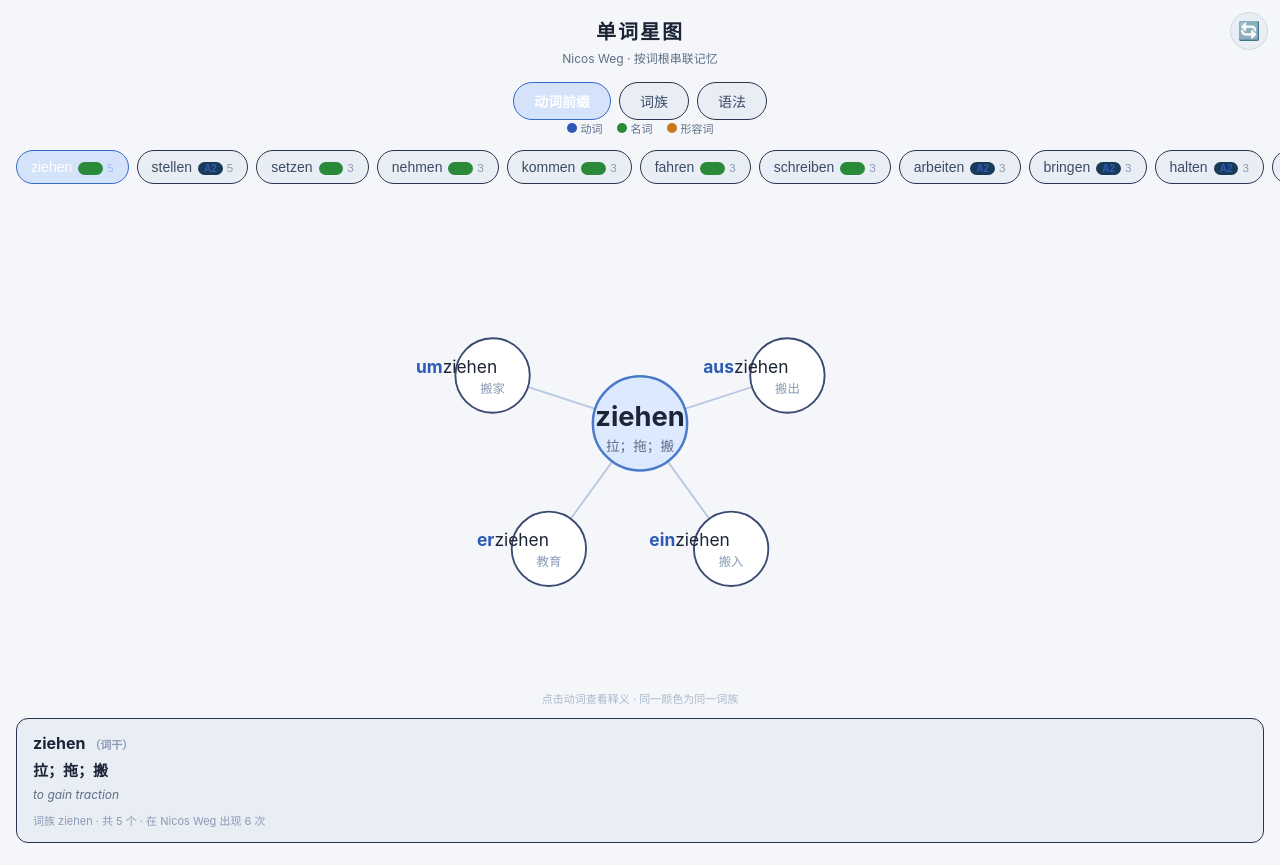
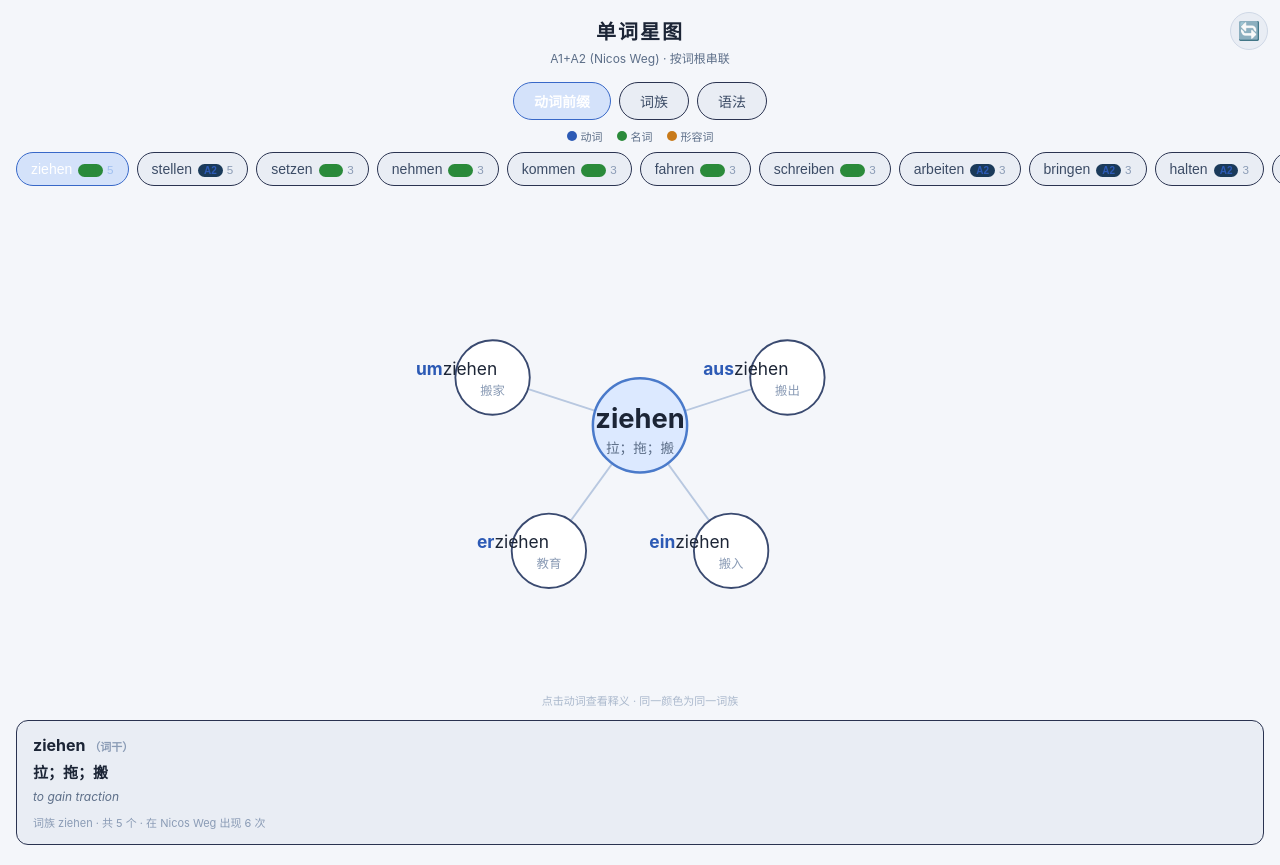
Before and after one commit to wdjiangdev/delernen, a plain HTML site: page a1a2/index.html in a window 1280 px wide. Drawn offline with Linux system fonts and the light colour scheme.

Commit message:
星图: a1a2副标题与a1b2格式统一; 图例上下居中

```diff
--- a/a1a2/index.html
+++ b/a1a2/index.html
@@ -34,7 +34,7 @@ header p{font-size:12px;color:var(--text3);margin-top:4px}
 #tabs{position:relative;z-index:1;display:flex;gap:8px;justify-content:center;padding:8px 16px 0}
 .tab{padding:8px 20px;border-radius:20px;border:1px solid #2a3350;background:var(--bg-elev);color:var(--text2);font-size:14px;cursor:pointer}
 .tab.active{background:var(--accentbg);border-color:var(--accent);color:#fff;font-weight:600}
-#groupNav{position:relative;z-index:1;display:flex;gap:8px;overflow-x:auto;padding:10px 16px;-webkit-overflow-scrolling:touch;scrollbar-width:none}
+#groupNav{position:relative;z-index:1;display:flex;gap:8px;overflow-x:auto;padding:8px 16px 10px;-webkit-overflow-scrolling:touch;scrollbar-width:none}
 #groupNav::-webkit-scrollbar{display:none}
 #learnBar{position:relative;z-index:1;text-align:center;font-size:13px;padding:0 16px 8px;color:var(--text3)}
 #learnBar a{color:var(--accent2)}
@@ -42,7 +42,7 @@ header p{font-size:12px;color:var(--text3);margin-top:4px}
 .gbtn.active{background:var(--accentbg);border-color:var(--accent);color:#fff}
 .gbtn small{color:var(--text4);margin-left:4px}
 .gbtn.active small{color:#a0c0f0}
-#legend{position:relative;z-index:1;display:flex;gap:14px;justify-content:center;padding:0 16px 4px;font-size:11px;color:var(--text3)}
+#legend{position:relative;z-index:1;display:flex;gap:14px;justify-content:center;padding:8px 16px 0;font-size:11px;color:var(--text3)}
 #legend span{display:flex;align-items:center;gap:4px}
 .dot{width:10px;height:10px;border-radius:50%;display:inline-block}
 .lv{display:inline-block;font-size:10px;font-weight:700;padding:1px 6px;border-radius:8px;margin-left:6px;vertical-align:middle}
@@ -77,7 +77,7 @@ header p{font-size:12px;color:var(--text3);margin-top:4px}
 <canvas id="stars"></canvas>
 <header>
 <h1>单词星图</h1>
-<p>Nicos Weg · 按词根串联记忆</p>
+<p>A1+A2 (Nicos Weg) · 按词根串联</p>
 <button id="themeBtn" onclick="toggleTheme()" title="切换主题" style="position:absolute;top:12px;right:12px;background:var(--bg-elev);border:1px solid var(--border);border-radius:50%;width:38px;height:38px;font-size:18px;cursor:pointer;z-index:50">🔄</button></header>
 <div id="tabs">
 <button class="tab active" data-tab="verb">动词前缀</button>
```
Also changed, not shown: a1b2/index.html (+2 -2 lines).
